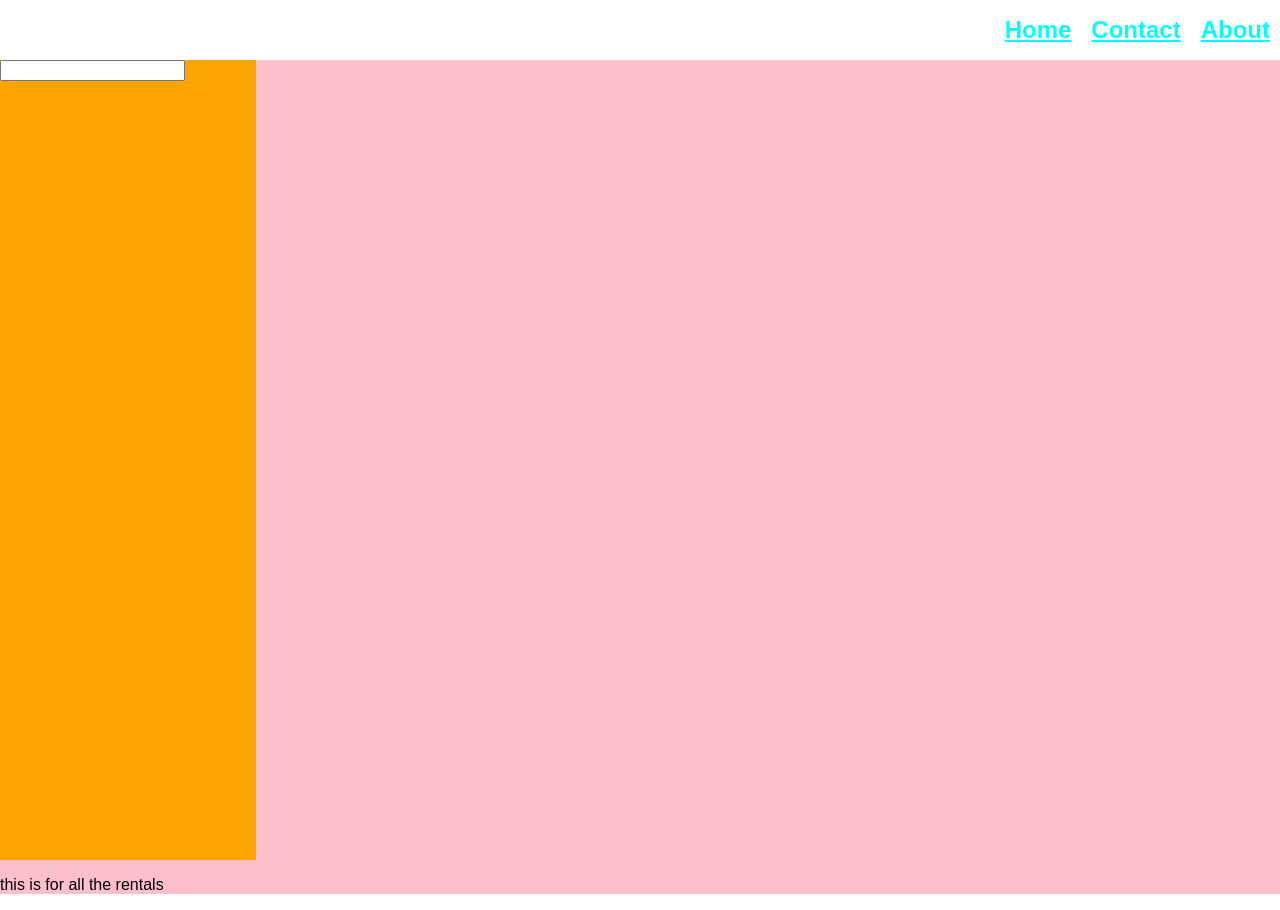
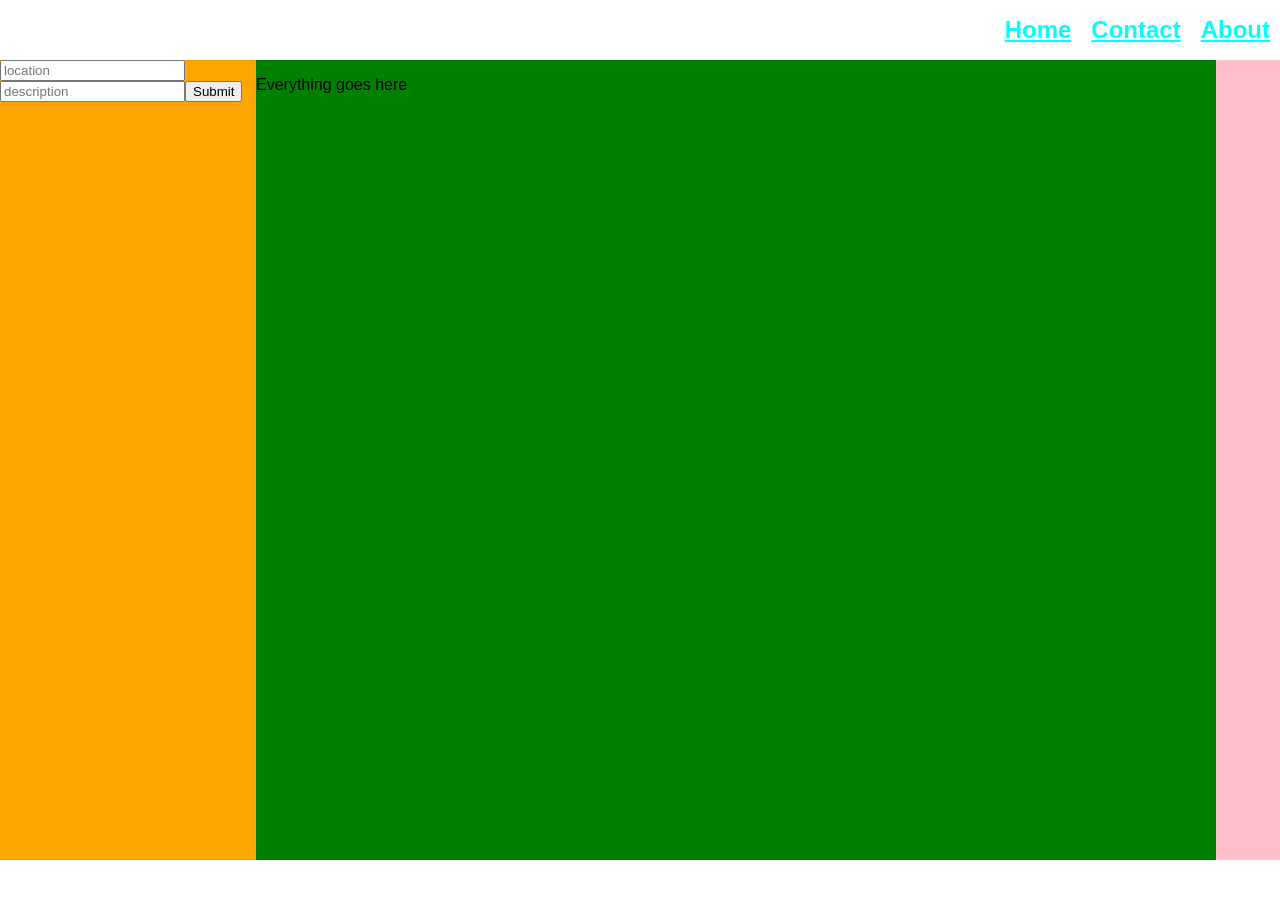
Before and after one commit to pravesh977/myrentalapp, a React (Create React App) app in the folder client/reactrentalapp/: page /rentals in a window 1280 px wide. After the commit the page ends 860 px from the top, so only its background shows below. Built offline with nearby package versions, Linux system fonts and the light colour scheme; no server answers.

Commit message:
fetching from api

```diff
--- a/client/reactrentalapp/package.json
+++ b/client/reactrentalapp/package.json
@@ -14,5 +14,6 @@
     "build": "react-scripts build",
     "test": "react-scripts test --env=jsdom",
     "eject": "react-scripts eject"
-  }
+  },
+  "proxy": "http://localhost:3001/"
 }
--- a/client/reactrentalapp/src/App.css
+++ b/client/reactrentalapp/src/App.css
@@ -23,6 +23,7 @@
 
 .rentalsmain {
   background: pink;
+  display: flex;
 }
 
 .searchrentalsdiv {
@@ -30,3 +31,8 @@
   background: orange;
   height: 100vh;
 }
+
+.listingdiv {
+  width: 75%;
+  background: green;
+}
--- a/client/reactrentalapp/src/App.js
+++ b/client/reactrentalapp/src/App.js
@@ -1,7 +1,5 @@
 import React, { Component } from 'react';
 import './App.css';
-import Header from './components/Header';
-import Footer from './components/Footer';
 import Rentals from './components/Rentals';
 import Home from './components/Home';
 import Contact from './components/Contact';
@@ -9,7 +7,6 @@ import About from './components/About';
 import {
   BrowserRouter as Router,
   Route,
-  Redirect,
   Link
 } from 'react-router-dom';
 
--- a/client/reactrentalapp/src/components/About.jsx
+++ b/client/reactrentalapp/src/components/About.jsx
@@ -1,6 +1,6 @@
 import React, { Component } from 'react';
-import Header from './Header';
-import Footer from './Footer';
+// import Header from './Header';
+// import Footer from './Footer';
 class About extends Component {
     render() {
         return (
--- a/client/reactrentalapp/src/components/Home.jsx
+++ b/client/reactrentalapp/src/components/Home.jsx
@@ -2,7 +2,6 @@ import React, { Component } from 'react';
 import rentalbackground from '../imagefolder/rentalbackground.jpg';
 import Header from './Header';
 import Footer from './Footer';
-import Rentals from './Rentals';
 import {
   Link
 } from 'react-router-dom';
--- a/client/reactrentalapp/src/components/Rentals.jsx
+++ b/client/reactrentalapp/src/components/Rentals.jsx
@@ -1,15 +1,35 @@
 import React, { Component } from 'react';
 
 class Rentals extends Component {
+
+
+    componentDidMount() {
+    fetch('api/listofrentals')
+        .then((response) => {
+            //console.log(response);
+            return response.json()
+                })
+                .then((fullrental)=> {
+                 console.log(fullrental, "all the rentals")
+        })
+    };
+
     render() {
         return (
             <div className="rentalsmain">
                 <div className="searchrentalsdiv">
                     <form className="searchrentalsform">
-                        <input type="text" name="location" />
+                        <input type="text" name="location" placeholder="location" />
+                        <input type="text" name="description" placeholder="description" />
+                        <input type="submit" value="Submit" />
                         </form>
                 </div>
-                <p>this is for all the rentals</p>
+                <div className="listingdiv">
+                    <p>Everything goes here</p>
+                    <ul>
+
+                    </ul>
+                </div>
             </div>
         )
     }
```
